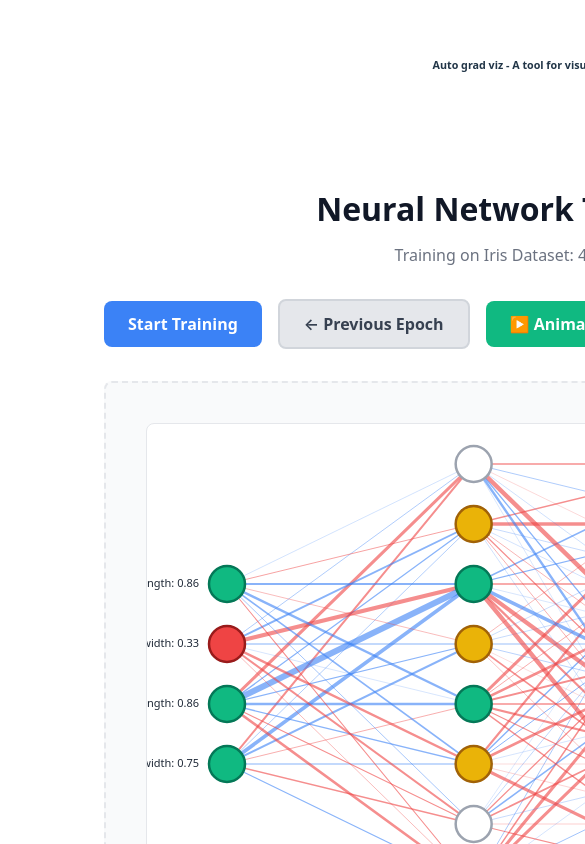
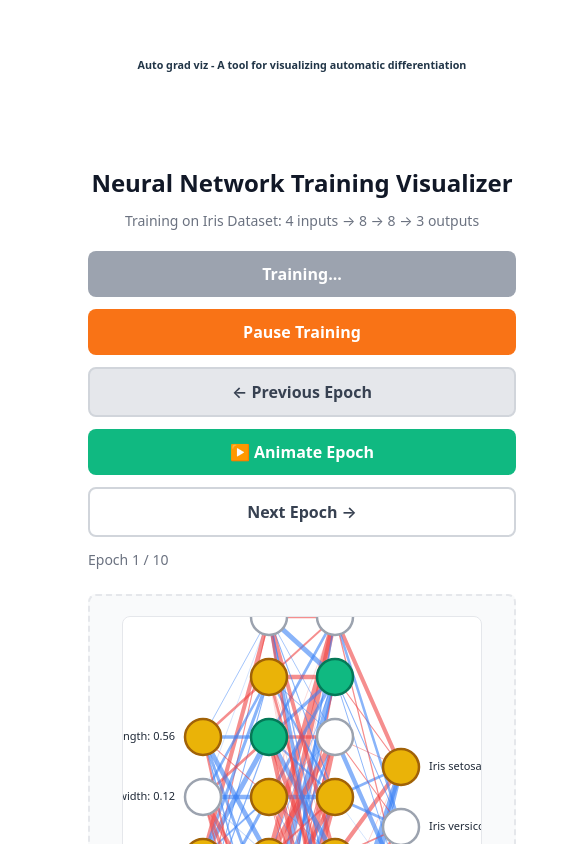
Before and after one commit to Shamiivan/autogradviz, a React (Vite) app: page / in a window 390 px wide. Both pictures are taken after a click on the button "Start Training". Shown: the top 844 px of the page, 585 px wide, since content can reach past the window. Built offline with nearby package versions, Linux system fonts and the light colour scheme.

Commit message:
feat: implement training pause and resume functionality

```diff
--- a/src/components/Container.tsx
+++ b/src/components/Container.tsx
@@ -3,7 +3,7 @@ import { TrainingManager } from "../micrograd/training";
 import type { TrainingSnapshot } from "../micrograd/types";
 import { NetworkVisualizer } from "./NetworkVizualiser";
 import { IRIS_CLASS_NAMES, IRIS_FEATURE_NAMES } from "../utils";
-import { MetricsChart, type EpochMetric } from "./MetricsChart";
+import { MetricsChart, type MetricsPoint } from "./MetricsChart";
 
 function Container() {
   const [trainingManager, setTrainingManager] = useState<TrainingManager | null>(null);
@@ -14,6 +14,19 @@ function Container() {
   const [isAnimating, setIsAnimating] = useState(false);
   const [animationTrigger, setAnimationTrigger] = useState(0);
   const [maxEpochs, setMaxEpochs] = useState(0);
+  const [isPaused, setIsPaused] = useState(false);
+  const [viewportWidth, setViewportWidth] = useState(
+    typeof window !== "undefined" ? window.innerWidth : 1024
+  );
+  const isMobile = viewportWidth < 768;
+
+  useEffect(() => {
+    if (typeof window === "undefined") return;
+    const handleResize = () => setViewportWidth(window.innerWidth);
+    handleResize();
+    window.addEventListener("resize", handleResize);
+    return () => window.removeEventListener("resize", handleResize);
+  }, []);
 
   // Initialize training manager and load data
   useEffect(() => {
@@ -24,7 +37,8 @@ function Container() {
       const manager = new TrainingManager({
         epochs: 10,
         learningRate: 0.1,
-        trainTestSplit: 0.8
+        trainTestSplit: 0.8,
+        stepDelayMs: 120
       });
 
       // Load Iris data
@@ -46,10 +60,12 @@ function Container() {
 
     setSnapshots([]);
     setCurrentEpoch(0);
+    setIsPaused(false);
     trainingManager.clearSnapshots();
 
     const unsubscribe = trainingManager.onSnapshot(snapshot => {
       setSnapshots(prev => [...prev, snapshot]);
+      setCurrentEpoch(snapshot.epoch);
     });
 
     setIsTraining(true);
@@ -71,12 +87,31 @@ function Container() {
     } finally {
       unsubscribe();
       setIsTraining(false);
+      setIsPaused(false);
     }
+  };
+
+  const handlePauseTraining = () => {
+    if (!trainingManager || !isTraining || isPaused) return;
+    trainingManager.pause();
+    setIsPaused(true);
+  };
+
+  const handleResumeTraining = () => {
+    if (!trainingManager || !isTraining || !isPaused) return;
+    trainingManager.resume();
+    setIsPaused(false);
   };
 
   // Play animation for current epoch
   const handlePlayAnimation = () => {
     if (snapshots.length === 0 || isAnimating) return;
+
+    if (trainingManager && isTraining) {
+      trainingManager.stop();
+      setIsPaused(false);
+    }
+
     setIsAnimating(true);
     setAnimationTrigger(prev => prev + 1);
   };
@@ -139,37 +174,39 @@ function Container() {
     idx
   }));
 
-  const epochMetrics = useMemo<EpochMetric[]>(() => {
+  const passMetrics = useMemo<MetricsPoint[]>(() => {
     if (snapshots.length === 0) {
       return [];
     }
 
-    const aggregates = new Map<number, { lossSum: number; correct: number; count: number }>();
+    let cumulativeLoss = 0;
+    let cumulativeCorrect = 0;
 
-    snapshots.forEach(snapshot => {
-      const entry = aggregates.get(snapshot.epoch) ?? { lossSum: 0, correct: 0, count: 0 };
-      entry.lossSum += snapshot.loss;
-      entry.count += 1;
+    return snapshots.map((snapshot, index) => {
+      cumulativeLoss += snapshot.loss;
       if (snapshot.prediction === snapshot.actualClass) {
-        entry.correct += 1;
+        cumulativeCorrect += 1;
       }
-      aggregates.set(snapshot.epoch, entry);
+      const passes = index + 1;
+      return {
+        id: snapshot.step,
+        avgLoss: cumulativeLoss / passes,
+        accuracy: cumulativeCorrect / passes,
+        label: passes.toString()
+      };
     });
+  }, [snapshots]);
 
-    return Array.from(aggregates.entries())
-      .sort((a, b) => a[0] - b[0])
-      .map(([epoch, { lossSum, count, correct }]) => ({
-        epoch,
-        avgLoss: count > 0 ? lossSum / count : 0,
-        accuracy: count > 0 ? correct / count : 0
-      }));
-  }, [snapshots]);
+  const vizWidth = Math.max((isMobile ? viewportWidth - 32 : 900), 320);
+  const vizHeight = isMobile ? 420 : 500;
+  const metricsWidth = Math.max((isMobile ? viewportWidth - 32 : 860), 320);
+  const metricsHeight = isMobile ? 220 : 260;
 
   if (isLoading) {
     return (
       <div style={{
-        padding: "40px",
-        maxWidth: "1200px",
+        padding: isMobile ? "24px" : "40px",
+        maxWidth: isMobile ? "100%" : "1200px",
         margin: "0 auto",
         fontFamily: "system-ui, -apple-system, sans-serif"
       }}>
@@ -181,34 +218,36 @@ function Container() {
 
   return (
     <div style={{
-      padding: "40px",
-      maxWidth: "1200px",
+      padding: isMobile ? "24px" : "40px",
+      maxWidth: isMobile ? "100%" : "1200px",
       margin: "0 auto",
       fontFamily: "system-ui, -apple-system, sans-serif"
     }}>
       <h1 style={{
-        fontSize: "32px",
+        fontSize: isMobile ? "24px" : "32px",
         fontWeight: "bold",
-        marginBottom: "8px",
+        marginBottom: isMobile ? "4px" : "8px",
         color: "#111827"
       }}>
         Neural Network Training Visualizer
       </h1>
       <p style={{
-        fontSize: "16px",
+        fontSize: isMobile ? "14px" : "16px",
         color: "#6b7280",
-        marginBottom: "32px"
+        marginBottom: isMobile ? "20px" : "32px"
       }}>
         Training on Iris Dataset: 4 inputs → 8 → 8 → 3 outputs
       </p>
 
       {/* Controls */}
       <div style={{
-        marginBottom: "32px",
+        marginBottom: isMobile ? "24px" : "32px",
         display: "flex",
-        gap: "16px",
-        alignItems: "center",
-        flexWrap: "wrap"
+        gap: isMobile ? "12px" : "16px",
+        alignItems: isMobile ? "stretch" : "center",
+        flexWrap: "wrap",
+        flexDirection: isMobile ? "column" : "row",
+        width: "100%"
       }}>
         <button
           onClick={handleStartTraining}
@@ -222,11 +261,32 @@ function Container() {
             border: "none",
             borderRadius: "8px",
             cursor: isTraining ? "not-allowed" : "pointer",
-            transition: "background 0.2s"
+            transition: "background 0.2s",
+            width: isMobile ? "100%" : "auto"
           }}
         >
           {isTraining ? "Training..." : "Start Training"}
         </button>
+
+        {isTraining && (
+          <button
+            onClick={isPaused ? handleResumeTraining : handlePauseTraining}
+            style={{
+              padding: "12px 24px",
+              fontSize: "16px",
+              fontWeight: "600",
+              color: "white",
+              background: isPaused ? "#10b981" : "#f97316",
+              border: "none",
+              borderRadius: "8px",
+              cursor: "pointer",
+              transition: "background 0.2s",
+              width: isMobile ? "100%" : "auto"
+            }}
+          >
+            {isPaused ? "Resume Training" : "Pause Training"}
+          </button>
+        )}
 
         {snapshots.length > 0 && (
           <>
@@ -241,7 +301,8 @@ function Container() {
                 background: currentEpoch === 0 ? "#e5e7eb" : "white",
                 border: "2px solid #d1d5db",
                 borderRadius: "8px",
-                cursor: currentEpoch === 0 ? "not-allowed" : "pointer"
+                cursor: currentEpoch === 0 ? "not-allowed" : "pointer",
+                width: isMobile ? "100%" : "auto"
               }}
             >
               ← Previous Epoch
@@ -258,7 +319,8 @@ function Container() {
                 background: isAnimating ? "#9ca3af" : "#10b981",
                 border: "none",
                 borderRadius: "8px",
-                cursor: isAnimating ? "not-allowed" : "pointer"
+                cursor: isAnimating ? "not-allowed" : "pointer",
+                width: isMobile ? "100%" : "auto"
               }}
             >
               {isAnimating ? "Animating..." : "▶️ Animate Epoch"}
@@ -275,7 +337,8 @@ function Container() {
                 background: currentEpoch === maxEpochs - 1 ? "#e5e7eb" : "white",
                 border: "2px solid #d1d5db",
                 borderRadius: "8px",
-                cursor: currentEpoch === maxEpochs - 1 ? "not-allowed" : "pointer"
+                cursor: currentEpoch === maxEpochs - 1 ? "not-allowed" : "pointer",
+                width: isMobile ? "100%" : "auto"
               }}
             >
               Next Epoch →
@@ -283,7 +346,8 @@ function Container() {
 
             <div style={{
               fontSize: "14px",
-              color: "#6b7280"
+              color: "#6b7280",
+              alignSelf: isMobile ? "flex-start" : "center"
             }}>
               Epoch {currentEpoch + 1} / {maxEpochs}
             </div>
@@ -296,16 +360,17 @@ function Container() {
         <div style={{
           border: "2px dashed #e5e7eb",
           borderRadius: "8px",
-          padding: "40px",
+          padding: isMobile ? "20px" : "40px",
           textAlign: "center",
-          background: "#f9fafb"
+          background: "#f9fafb",
+          overflowX: "auto"
         }}>
           <NetworkVisualizer
             mlp={trainingManager.getNetwork()}
             inputs={trainingManager.getTrainData()[0]?.inputs || []}
             snapshot={getCurrentSnapshot()}
-            width={900}
-            height={500}
+            width={vizWidth}
+            height={vizHeight}
             animate={isAnimating}
             onAnimationComplete={handleAnimationComplete}
             key={`${currentEpoch}-${animationTrigger}`}
@@ -318,7 +383,7 @@ function Container() {
               marginTop: "16px",
               display: "flex",
               flexDirection: "column",
-              gap: "12px",
+              gap: isMobile ? "16px" : "12px",
               alignItems: "center"
             }}>
               {/* Forward Pass Legend */}
@@ -326,9 +391,11 @@ function Container() {
                 display: "flex",
                 justifyContent: "center",
                 alignItems: "center",
-                gap: "20px",
-                fontSize: "13px",
-                color: "#6b7280"
+                gap: isMobile ? "12px" : "20px",
+                fontSize: isMobile ? "12px" : "13px",
+                color: "#6b7280",
+                flexWrap: "wrap",
+                rowGap: "8px"
               }}>
                 <div style={{ fontWeight: "600", color: "#3b82f6" }}>Forward Pass:</div>
                 <div style={{ display: "flex", alignItems: "center", gap: "6px" }}>
@@ -378,9 +445,11 @@ function Container() {
                 display: "flex",
                 justifyContent: "center",
                 alignItems: "center",
-                gap: "20px",
-                fontSize: "13px",
-                color: "#6b7280"
+                gap: isMobile ? "12px" : "20px",
+                fontSize: isMobile ? "12px" : "13px",
+                color: "#6b7280",
+                flexWrap: "wrap",
+                rowGap: "8px"
               }}>
                 <div style={{ fontWeight: "600", color: "#f97316" }}>Backward Pass:</div>
                 <div style={{ display: "flex", alignItems: "center", gap: "6px" }}>
@@ -427,35 +496,38 @@ function Container() {
             </div>
           )}
 
-          {epochMetrics.length > 0 && (
+          {passMetrics.length > 0 && (
             <div style={{
-              marginTop: "32px",
-              padding: "16px",
+              marginTop: isMobile ? "24px" : "32px",
+              padding: isMobile ? "12px" : "16px",
               background: "#ffffff",
               borderRadius: "8px",
-              border: "1px solid #e5e7eb"
+              border: "1px solid #e5e7eb",
+              overflowX: "auto"
             }}>
               <div style={{
                 fontWeight: 600,
-                fontSize: "15px",
+                fontSize: isMobile ? "14px" : "15px",
                 color: "#111827",
                 marginBottom: "12px"
               }}>
-                Training Metrics by Epoch
+                Training Metrics by Pass
               </div>
-              <MetricsChart metrics={epochMetrics} />
+              <div style={{ display: "flex", justifyContent: "center", minWidth: metricsWidth }}>
+                <MetricsChart metrics={passMetrics} width={metricsWidth} height={metricsHeight} />
+              </div>
             </div>
           )}
 
           {snapshots.length > 0 && currentSnapshot && (
             <>
               <div style={{
-                marginTop: "20px",
-                padding: "16px",
+                marginTop: isMobile ? "16px" : "20px",
+                padding: isMobile ? "12px" : "16px",
                 background: "#ffffff",
                 borderRadius: "8px",
                 textAlign: "left",
-                fontSize: "14px",
+                fontSize: isMobile ? "13px" : "14px",
                 color: "#374151"
               }}>
                 <div style={{ fontWeight: "600", marginBottom: "8px" }}>
@@ -468,23 +540,23 @@ function Container() {
 
               <div style={{
                 marginTop: "16px",
-                padding: "16px",
+                padding: isMobile ? "12px" : "16px",
                 background: "#ffffff",
                 borderRadius: "8px",
                 textAlign: "left",
-                fontSize: "14px",
+                fontSize: isMobile ? "13px" : "14px",
                 color: "#374151",
                 display: "grid",
-                gap: "16px"
+                gap: isMobile ? "12px" : "16px"
               }}>
                 <div style={{ fontWeight: 600 }}>Current Sample Details</div>
                 <div style={{
                   display: "grid",
-                  gridTemplateColumns: "repeat(auto-fit, minmax(200px, 1fr))",
-                  gap: "16px"
+                  gridTemplateColumns: isMobile ? "1fr" : "repeat(auto-fit, minmax(200px, 1fr))",
+                  gap: isMobile ? "12px" : "16px"
                 }}>
                   <div style={{ display: "flex", flexDirection: "column", gap: "8px" }}>
-                    <div style={{ fontSize: "13px", fontWeight: 600, color: "#111827" }}>
+                    <div style={{ fontSize: isMobile ? "12px" : "13px", fontWeight: 600, color: "#111827" }}>
                       Inputs
                     </div>
                     {labeledInputs.map(({ label, value }) => (
@@ -493,11 +565,11 @@ function Container() {
                         style={{
                           display: "flex",
                           justifyContent: "space-between",
-                          padding: "8px 12px",
+                          padding: isMobile ? "8px 10px" : "8px 12px",
                           background: "#f9fafb",
                           borderRadius: "6px",
                           border: "1px solid #e5e7eb",
-                          fontSize: "13px"
+                          fontSize: isMobile ? "12px" : "13px"
                         }}
                       >
                         <span>{label}</span>
@@ -507,7 +579,7 @@ function Container() {
                   </div>
 
                   <div style={{ display: "flex", flexDirection: "column", gap: "8px" }}>
-                    <div style={{ fontSize: "13px", fontWeight: 600, color: "#111827" }}>
+                    <div style={{ fontSize: isMobile ? "12px" : "13px", fontWeight: 600, color: "#111827" }}>
                       Output predictions
                     </div>
                     {labeledOutputs.map(({ label, value, idx }) => {
@@ -528,11 +600,11 @@ function Container() {
                           style={{
                             display: "flex",
                             justifyContent: "space-between",
-                            padding: "8px 12px",
+                            padding: isMobile ? "8px 10px" : "8px 12px",
                             background,
                             borderRadius: "6px",
                             border: `1px solid ${border}`,
-                            fontSize: "13px",
+                            fontSize: isMobile ? "12px" : "13px",
                             fontWeight: isPrediction ? 600 : 500,
                             color: "#111827",
                             fontVariantNumeric: "tabular-nums"
@@ -550,7 +622,7 @@ function Container() {
                     })}
                   </div>
                 </div>
-                <div style={{ fontSize: "13px", color: "#4b5563" }}>
+                <div style={{ fontSize: isMobile ? "12px" : "13px", color: "#4b5563" }}>
                   Predicted class: <strong>{IRIS_CLASS_NAMES[currentSnapshot.prediction] ?? "Unknown"}</strong> • Actual class: <strong>{IRIS_CLASS_NAMES[currentSnapshot.actualClass] ?? currentSnapshot.sample.label}</strong>
                 </div>
               </div>
--- a/src/components/NetworkVizualiser.tsx
+++ b/src/components/NetworkVizualiser.tsx
@@ -47,7 +47,7 @@ export function NetworkVisualizer({
   const animationRef = useRef<boolean>(false);
 
   // Activation threshold - nodes only fill if activation > 0.3
-  const ACTIVATION_THRESHOLD = 0.3;
+  const ACTIVATION_THRESHOLD = 0.5;
 
   // Gradient threshold - show gradient color if > 0.01
   const GRADIENT_THRESHOLD = 0.01;
--- a/src/micrograd/training.ts
+++ b/src/micrograd/training.ts
@@ -16,6 +16,10 @@ export class TrainingManager {
   private snapshots: TrainingSnapshot[] = [];
   private currentStep = 0;
   private snapshotListeners: Array<(snapshot: TrainingSnapshot) => void> = [];
+  private paused = false;
+  private resumePromise: Promise<void> | null = null;
+  private resumeResolver: (() => void) | null = null;
+  private stopRequested = false;
 
   constructor(config: TrainingConfig) {
     this.config = { ...config };
@@ -52,6 +56,9 @@ export class TrainingManager {
     let epochLoss = 0;
 
     for (let i = 0; i < this.trainData.length; i++) {
+      if (this.stopRequested) {
+        break;
+      }
       const sample = this.trainData[i];
 
       // Capture snapshot before training step (forward pass)
@@ -105,6 +112,10 @@ export class TrainingManager {
       this.snapshots.push(snapshot);
       this.emitSnapshot(snapshot);
       await this.yieldForVisualization();
+
+      if (this.stopRequested) {
+        break;
+      }
     }
 
     const avgLoss = epochLoss / this.trainData.length;
@@ -194,8 +205,14 @@ export class TrainingManager {
     console.log("\n🚀 Starting training...");
     console.log(`   Config: ${this.config.epochs} epochs, lr=${this.config.learningRate}`);
 
+    this.stopRequested = false;
+
     for (let epoch = 0; epoch < this.config.epochs; epoch++) {
       await this.trainEpoch(epoch);
+      if (this.stopRequested) {
+        console.log("⏹️  Training stopped by user request.");
+        break;
+      }
     }
 
     console.log("\n✅ Training complete!");
@@ -253,6 +270,43 @@ export class TrainingManager {
   clearSnapshots(): void {
     this.snapshots = [];
     this.currentStep = 0;
+    this.paused = false;
+    this.resolvePause();
+    this.stopRequested = false;
+  }
+
+  /**
+   * Pause training after the current step completes
+   */
+  pause(): void {
+    if (this.paused) return;
+    this.paused = true;
+  }
+
+  /**
+   * Resume training if paused
+   */
+  resume(): void {
+    if (!this.paused) return;
+    this.paused = false;
+    this.resolvePause();
+  }
+
+  /**
+   * Stop training entirely
+   */
+  stop(): void {
+    if (this.stopRequested) return;
+    this.stopRequested = true;
+    this.paused = false;
+    this.resolvePause();
+  }
+
+  /**
+   * Whether training is currently paused
+   */
+  isPaused(): boolean {
+    return this.paused;
   }
 
   private emitSnapshot(snapshot: TrainingSnapshot): void {
@@ -262,10 +316,36 @@ export class TrainingManager {
   }
 
   private async yieldForVisualization(): Promise<void> {
-    if (this.snapshotListeners.length === 0) {
+    const delay = Math.max(0, this.stepDelayMs);
+    if (delay > 0) {
+      await new Promise<void>(resolve => setTimeout(resolve, delay));
+    }
+
+    if (this.stopRequested) {
       return;
     }
-    const delay = Math.max(0, this.stepDelayMs);
-    await new Promise<void>(resolve => setTimeout(resolve, delay));
+
+    if (!this.paused) {
+      return;
+    }
+
+    if (!this.resumePromise) {
+      this.resumePromise = new Promise<void>(resolve => {
+        this.resumeResolver = resolve;
+      });
+    }
+
+    await this.resumePromise;
+  }
+
+  private resolvePause(): void {
+    if (this.resumeResolver) {
+      const resolver = this.resumeResolver;
+      this.resumeResolver = null;
+      this.resumePromise = null;
+      resolver();
+    } else {
+      this.resumePromise = null;
+    }
   }
 }
```
Also changed, not shown: src/components/MetricsChart.tsx (+10 -9 lines).
